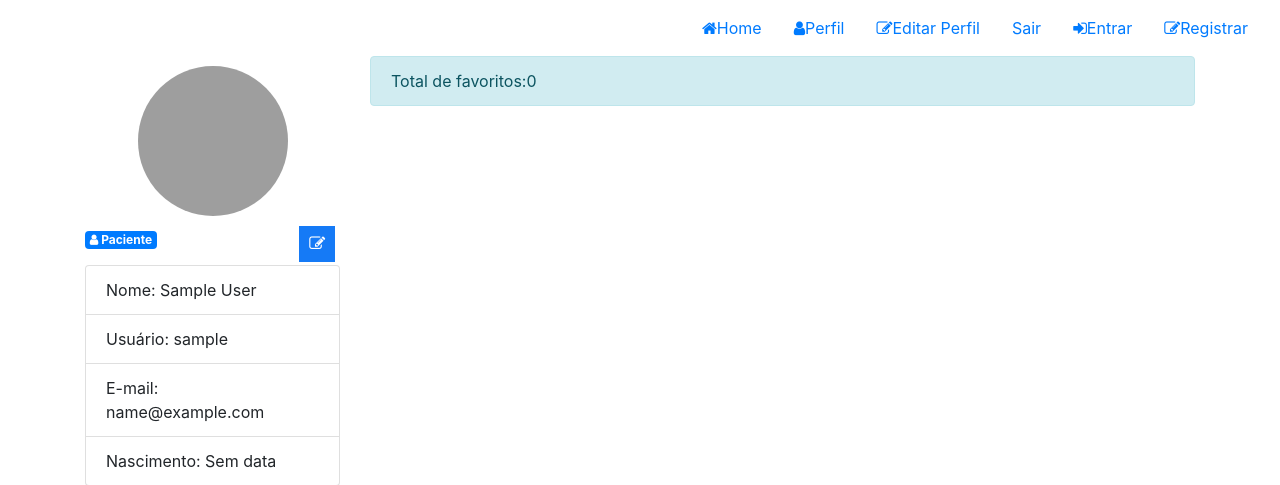
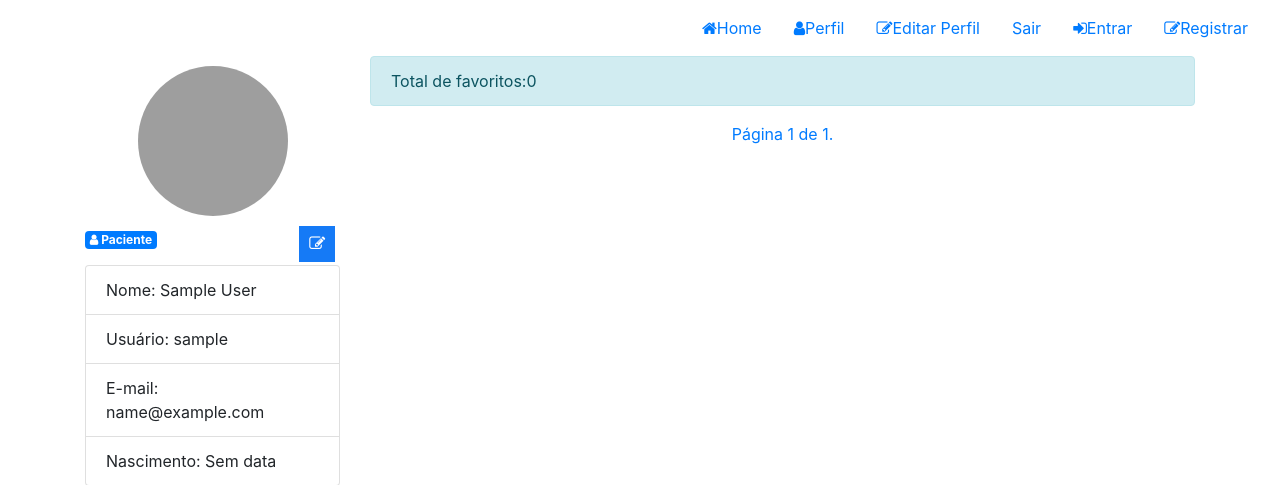
Before and after one commit to Emersoninho/clinic_medic, a Django app: page /profile/ in a window 1280 px wide. Shown: the top 485 px of the page. Run offline with Django 5.2, Linux system fonts and the light colour scheme; the visitor is signed in with stand-in values (Sample User, id 1); data comes from the database, SQL or seed files in the repository; some libraries are stand-ins or nearby versions; grey boxes are pictures that could not be loaded.

Commit message:
template
profile template atualização

```diff
--- a/medicSearch/templates/profile/profile.html
+++ b/medicSearch/templates/profile/profile.html
@@ -76,6 +76,21 @@
                   </div>
                 {% endfor %}
               </div>
+              <div class="row">
+                <nav aria-label="Page navigation" class="navigation">
+                  <ul class="pagination">
+                    {% if favorites.has_previous %}
+                      <li class="page-item"><a href="page-link" href="? page=1">&laquo; Primeiro</a></li>
+                      <li class="page-item"><a href="page-link" href="? page={{favorites.previous_page_number}}">Anterior</a></li>
+                    {% endif %}
+                      <li class="page-item"><a href="page-link" href="#">Página {{favorites.number}} de {{favorites.paginator.num_pages}}.</a></li>
+                      {% if favorites.has_next %}
+                        <li class="page-item"><a href="page-link" href="? page={{favorites.next_page_number}}">Próximo</a></li>
+                        <li class="page-item"><a href="page-link" href="? page{{favorites.paginator.num_pages}}">Último &raquo;</a></li>
+                      {% endif %}
+                  </ul>
+                </nav>
+              </div>
             </div>
           {% else %}
             <div class="col-xs-12 col-md-3" id="addresses-area"></div>
```
